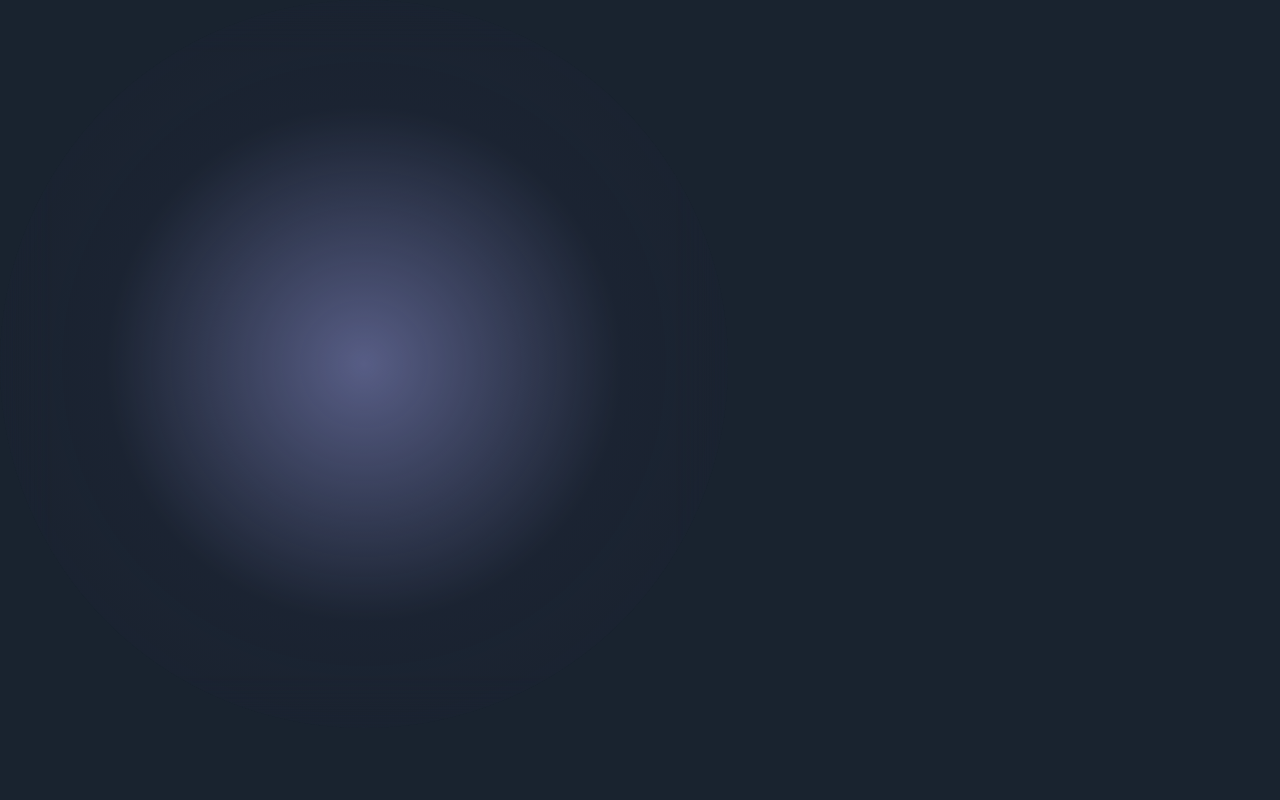
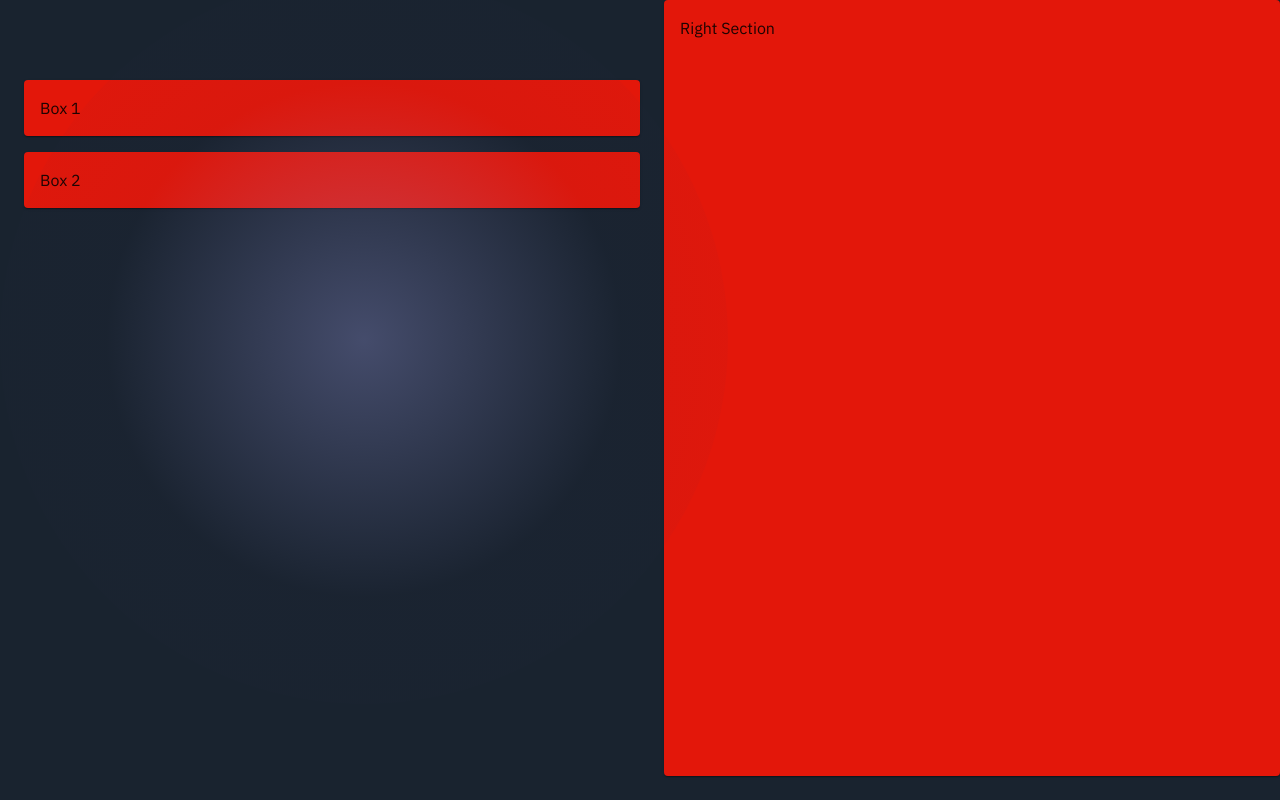
Before and after one commit to jdl00/portfolio, a React (Create React App) app: page / in a window 1280 px wide. Built offline with nearby package versions, Linux system fonts and the light colour scheme.

Commit message:
Refactored to use mui styling instead of styled, and cleaned up projects folders and added basic structure

```diff
--- a/src/components/Flashlight/FlashlightStyle.ts
+++ b/src/components/Flashlight/FlashlightStyle.ts
@@ -1,23 +1,25 @@
-// FlashlightStyles.ts
-import styled from 'styled-components';
+import { styled } from '@mui/system';
 
-/**
- * Style for the gradient circle
- */
-export const StyledBox = styled.div<{ circleDiameter: number }>`
-  width: 100vw;
-  height: 100vh;
-  position: relative;
-  overflow: hidden;
+// Interface for the diameter of the gradient circle
+interface StyledBoxProps {
+  circleDiameter: number;
+}
 
-  .circle {
-    width: ${props => `${props.circleDiameter}px`};
-    height: ${props => `${props.circleDiameter}px`};
-    border-radius: 50%;
-    position: absolute;
-    pointer-events: none;
-    background: radial-gradient(circle at center, rgba(150, 152, 220, 0.5), rgba(50, 44, 80, 0.1), transparent);
-    backdrop-filter: blur(25px);
-    transition: transform 0.05s linear;
-  }
-`;
+// Styling for the gradient circle
+export const StyledBox = styled('div')<StyledBoxProps>(({ circleDiameter }) => ({
+  width: '100vw',
+  height: '100vh',
+  position: 'relative',
+  overflow: 'hidden',
+  zIndex: 999,
+
+  '.circle': {
+    width: circleDiameter,
+    height: circleDiameter,
+    borderRadius: '50%',
+    position: 'absolute',
+    pointerEvents: 'none',
+    background: 'radial-gradient(circle at center, rgba(150, 152, 220, 0.35), rgba(50, 44, 80, 0.05), transparent)',
+    transition: 'transform 0.05s linear',
+  },
+}));
--- /dev/null
+++ b/src/components/MainLayout/LeftSection/LeftSection.tsx
@@ -0,0 +1,22 @@
+import React from 'react';
+
+import { StyledBoxWithPadding, StyledBox, StyledInnerBox, StyledPaper } from './LeftStyles';
+
+function LeftSection() {
+  return (
+    <>
+      <StyledBoxWithPadding>
+        <StyledPaper>
+          <StyledInnerBox>Box 1</StyledInnerBox>
+        </StyledPaper>
+      </StyledBoxWithPadding>
+      <StyledBox>
+        <StyledPaper>
+          <StyledInnerBox>Box 2</StyledInnerBox>
+        </StyledPaper>
+      </StyledBox>
+    </>
+  );
+}
+
+export default LeftSection;
--- /dev/null
+++ b/src/components/MainLayout/LeftSection/LeftStyles.ts
@@ -0,0 +1,23 @@
+import { styled } from '@mui/system';
+import { Box, Paper } from '@mui/material';
+
+export const StyledBoxWithPadding = styled(Box)(({ theme }) => ({
+  marginBottom: theme.spacing(2),
+  flexGrow: 1,
+  display: 'flex',
+  paddingTop: '10vh',
+}));
+
+export const StyledBox = styled(Box)(({ theme }) => ({
+  marginBottom: theme.spacing(2),
+  flexGrow: 1,
+  display: 'flex',
+}));
+
+export const StyledInnerBox = styled(Box)(({ theme }) => ({
+  padding: theme.spacing(2),
+}));
+
+export const StyledPaper = styled(Paper)(({ theme }) => ({
+  width: '100%',
+}));
--- /dev/null
+++ b/src/components/MainLayout/MainLayoutStyles.ts
@@ -0,0 +1,28 @@
+import { styled } from '@mui/system';
+import { Container, Grid } from '@mui/material';
+
+export const StyledContainer = styled(Container)({
+  height: '100vh',
+  width: '100vw',
+  position: 'relative',
+  marginBottom: 0,
+  margin: 0,
+  padding: 0,
+});
+
+export const StyledGridContainer = styled(Grid)({
+  height: '100%',
+  width: '100vw',
+});
+
+export const StyledGridItem = styled(Grid)({
+  height: '100%',
+});
+
+export const StyledAbsoluteDiv = styled('div')({
+  position: 'absolute',
+  top: 0,
+  left: 0,
+  right: 0,
+  bottom: 0,
+});
--- /dev/null
+++ b/src/components/MainLayout/RightSection/RightSection.tsx
@@ -0,0 +1,13 @@
+import React from 'react';
+
+import { StyledInnerBox, StyledPaper } from './RightStyles';
+
+function RightSection() {
+  return (
+    <StyledPaper>
+      <StyledInnerBox>Right Section</StyledInnerBox>
+    </StyledPaper>
+  );
+}
+
+export default RightSection;
--- /dev/null
+++ b/src/components/MainLayout/RightSection/RightStyles.ts
@@ -0,0 +1,13 @@
+import { styled } from '@mui/system';
+import { Box, Paper } from '@mui/material';
+
+export const StyledInnerBox = styled(Box)(({ theme }) => ({
+  padding: theme.spacing(2),
+  flexGrow: 1,
+}));
+
+export const StyledPaper = styled(Paper)(({ theme }) => ({
+  height: '100%',
+  display: 'flex',
+  flexDirection: 'column',
+}));
--- /dev/null
+++ b/src/components/MainLayout/index.tsx
@@ -0,0 +1,29 @@
+import React from 'react';
+
+import LeftSection from './LeftSection/LeftSection';
+import RightSection from './RightSection/RightSection';
+import { StyledContainer, StyledGridContainer, StyledGridItem, StyledAbsoluteDiv } from './MainLayoutStyles';
+
+type MainLayoutProps = {
+  children?: React.ReactNode;
+};
+
+function MainLayout({ children }: MainLayoutProps) {
+  return (
+    <StyledContainer maxWidth={false}>
+      <StyledGridContainer container spacing={3}>
+        <StyledGridItem item xs={6}>
+          <LeftSection />
+        </StyledGridItem>
+        <StyledGridItem item xs={6}>
+          <RightSection />
+        </StyledGridItem>
+      </StyledGridContainer>
+      <StyledAbsoluteDiv>
+        {children}
+      </StyledAbsoluteDiv>
+    </StyledContainer>
+  );
+}
+
+export default MainLayout;
--- a/src/pages/LandingPage.tsx
+++ b/src/pages/LandingPage.tsx
@@ -1,12 +1,17 @@
 import React from 'react';
 
 import FlashlightEffect from '../components/Flashlight';
+import MainLayout from '../components/MainLayout';
 
 const LandingPage: React.FC = () => {
   return (
     <div>
       {/* Add any header, navbar or other components here */}
-      <FlashlightEffect />
+
+      <MainLayout>
+        <FlashlightEffect />
+      </MainLayout>
+
       {/* Add other content specific to the landing page here */}
     </div>
   );
```
